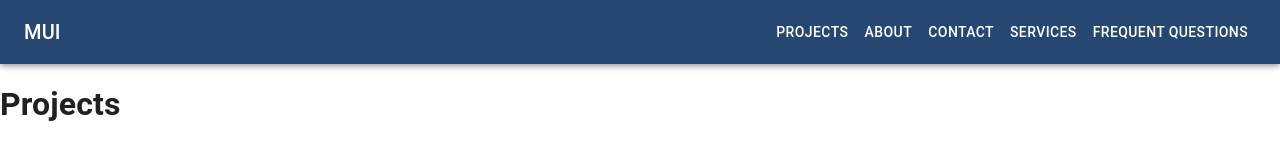
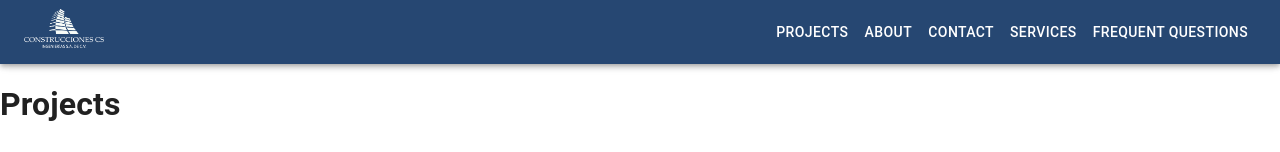
Before and after one commit to Oscar009/csingenierias, a Next.js app: page /projects in a window 1280 px wide. Shown: the top 152 px of the page. Built offline with nearby package versions, Linux system fonts and the light colour scheme.

Commit message:
finished fix navbar drawer and photos

```diff
--- a/app/components/AppBar/NavBar.tsx
+++ b/app/components/AppBar/NavBar.tsx
@@ -4,6 +4,8 @@ import { AppBar, Box, Button, IconButton, Toolbar, Typography } from "@mui/mater
 import MenuIcon from '@mui/icons-material/Menu';
 import { useRouter } from 'next/navigation'; // Reemplaza con la versión correcta del hook en App Router
 import { NavItem } from "@/app/interfaces/AppBar";
+import Image from "next/image";
+import logo from "../../assets/img/logo_blanco.png";
 
 interface NavBarProps {
   navItems: NavItem[];
@@ -29,13 +31,15 @@ export default function NavBar({ navItems, onMenuClick }: NavBarProps) {
         >
           <MenuIcon />
         </IconButton>
-        <Typography
-          variant="h6"
-          component="div"
-          sx={{ flexGrow: 1, display: { xs: 'none', sm: 'block' } }}
-        >
-          MUI
-        </Typography>
+        <Box onClick={() => router.push('/projects')} sx={{ flexGrow: 1, display: { xs: 'none', sm: 'block' } }}>
+          <Image
+            style={{ cursor: 'pointer' }}
+            src={logo}
+            alt="Logo"
+            width={80}
+            height={40}
+          />
+        </Box>
         <Box sx={{ display: { xs: 'none', sm: 'block' } }}>
           {navItems.map((item) => (
             <Button key={item.route} sx={{ color: '#fff' }} onClick={() => handleNavigation(item.route)}>
--- a/app/components/AppBar/NavDrawer.tsx
+++ b/app/components/AppBar/NavDrawer.tsx
@@ -2,7 +2,10 @@
 
 import { NavItem } from "@/app/interfaces/AppBar";
 import { Box, Divider, List, ListItem, ListItemButton, ListItemText, Typography } from "@mui/material";
-import { useRouter } from 'next/navigation'; // App Router
+import Image from "next/image";
+import { useRouter } from 'next/navigation';
+import logo from "../../assets/img/logo_blanco.png";
+import theme from "@/app/theme/theme";
 
 interface NavDrawerProps {
   navItems: NavItem[];
@@ -18,16 +21,22 @@ export default function NavDrawer({ navItems, onClose }: NavDrawerProps) {
   };
 
   return (
-    <Box onClick={onClose} sx={{ textAlign: 'center' }}>
-      <Typography variant="h6" sx={{ my: 2 }}>
-        MUI
-      </Typography>
+    <Box onClick={onClose} sx={{ textAlign: 'center', backgroundColor: theme.palette.primary.main, height: "100vh" }} >
+      <Box onClick={() => router.push('/projects')} sx={{ my: 2 }}>
+        <Image
+          style={{ cursor: 'pointer' }}
+          src={logo}
+          alt="Logo"
+          width={100}
+          height={55}
+        />
+      </Box>
       <Divider />
       <List>
         {navItems.map((item) => (
           <ListItem key={item.route} disablePadding>
             <ListItemButton sx={{ textAlign: 'center' }} onClick={() => handleNavigation(item.route)}>
-              <ListItemText primary={item.title} />
+              <ListItemText sx={{ color: 'white' }} primary={item.title} />
             </ListItemButton>
           </ListItem>
         ))}
```
Also changed, not shown: app/assets/img/logo_blanco.png (added).
